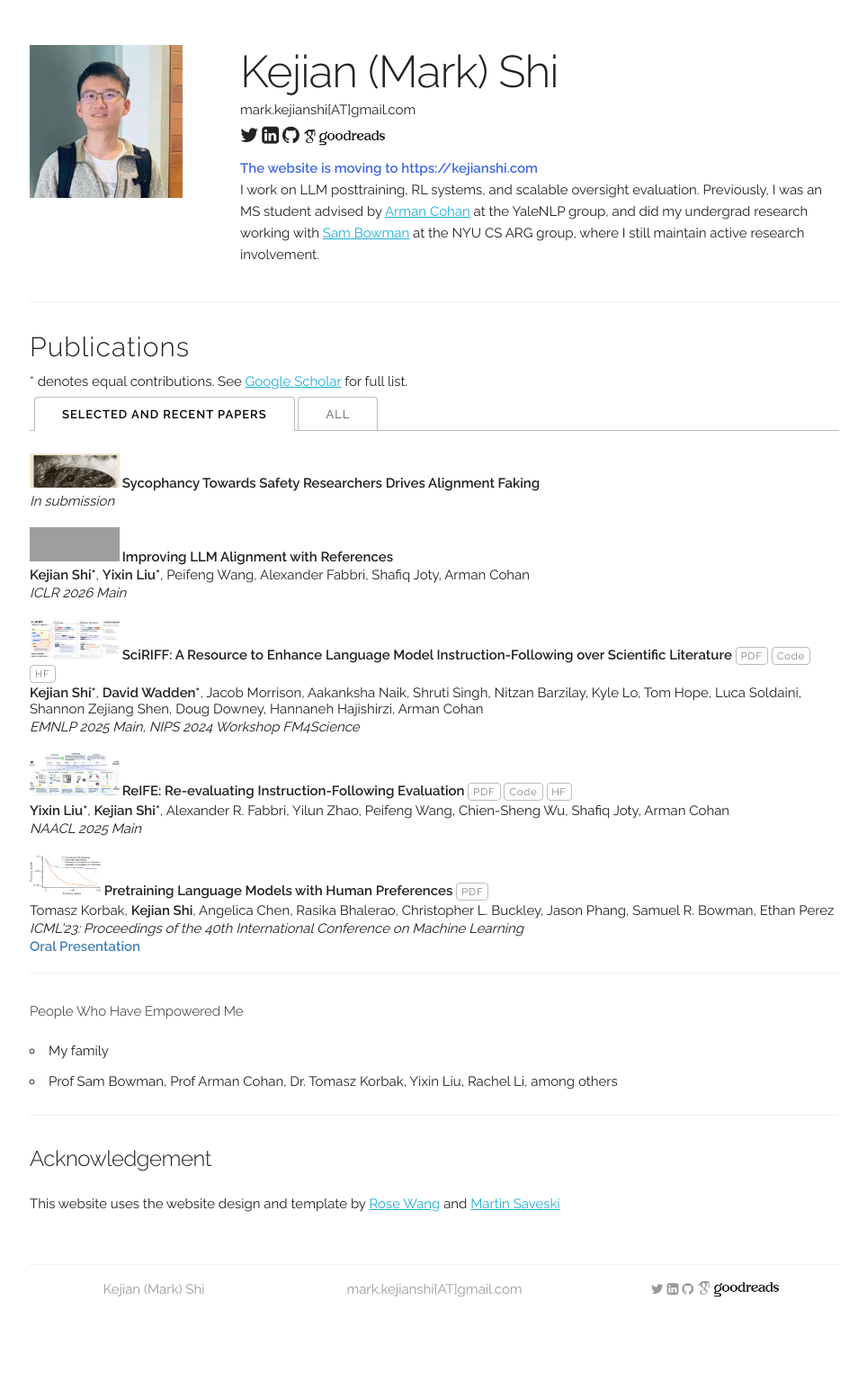
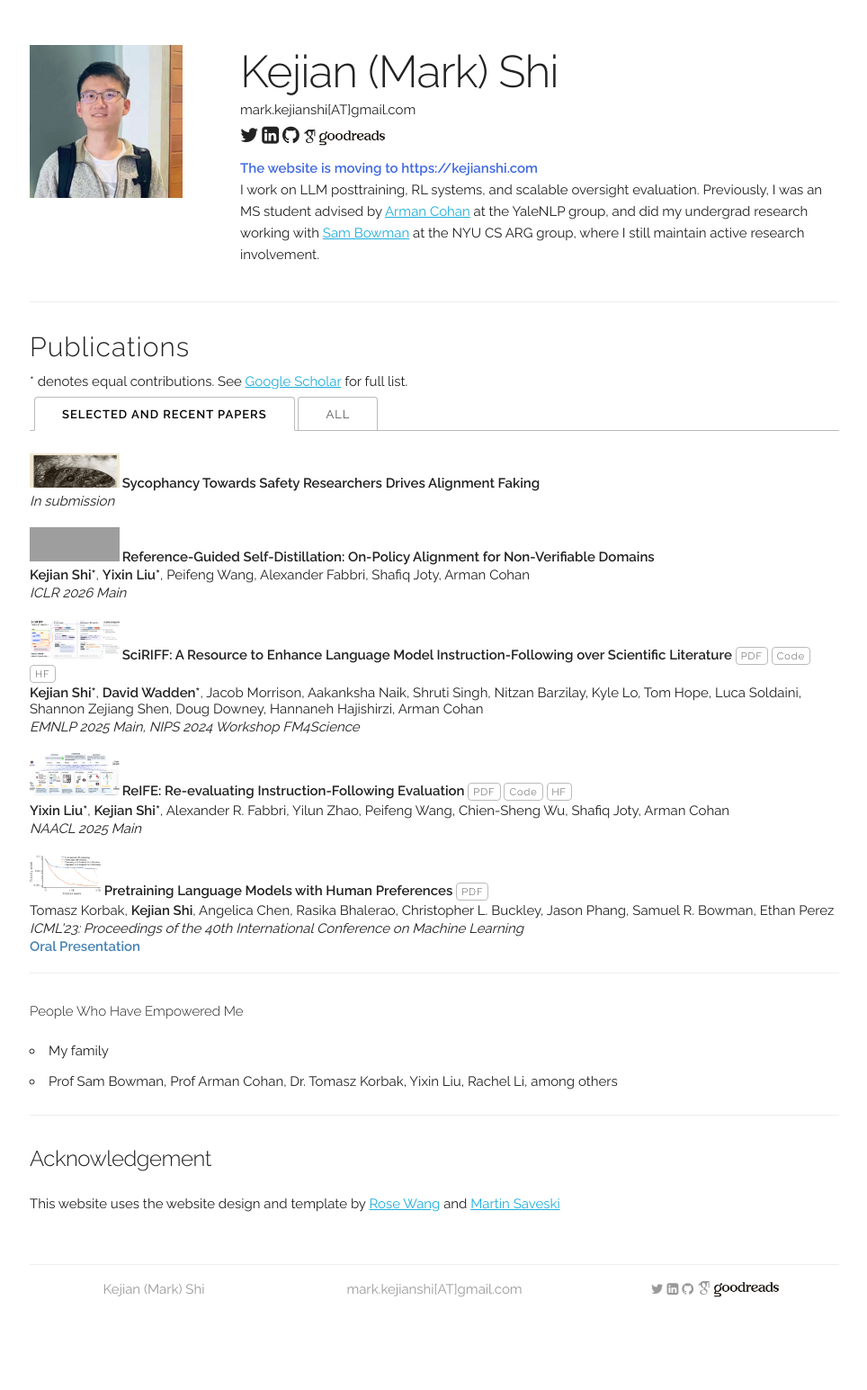
Before and after one commit to shi-kejian/shi-kejian.github.io, a Jekyll site: the page built from index.html, in a window 1280 px wide. Shown: the whole page at 90% size, without its empty margins (157-1121 px from the left). Built offline with Jekyll 4.4.1, drawn with Linux system fonts in a browser that asks for light colours; some web fonts are replaced; grey boxes are pictures that could not be loaded.

Commit message:
Update publications.yaml

```diff
--- a/_data/publications.yaml
+++ b/_data/publications.yaml
@@ -8,7 +8,7 @@ papers:
     hf:
     selected: y
 
-  - title: "<img src='images/refeval_fig1.png' style='width: 100px; height: 38px; margin-right: -1px;'> Improving LLM Alignment with References"
+  - title: "<img src='images/refeval_fig1.png' style='width: 100px; height: 38px; margin-right: -1px;'> Reference-Guided Self-Distillation: On-Policy Alignment for Non-Verifiable Domains"
     authors: "<b>Kejian Shi*</b>, <b>Yixin Liu*</b>, Peifeng Wang, Alexander Fabbri, Shafiq Joty, Arman Cohan"
     venue: "ICLR 2026 Main"
     paper_pdf:
```
